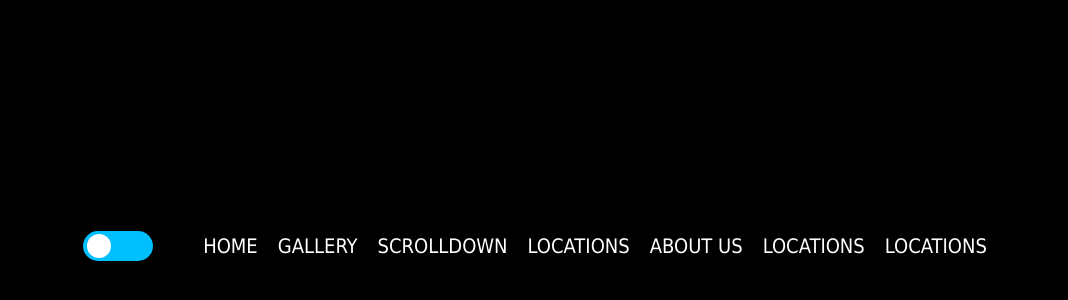
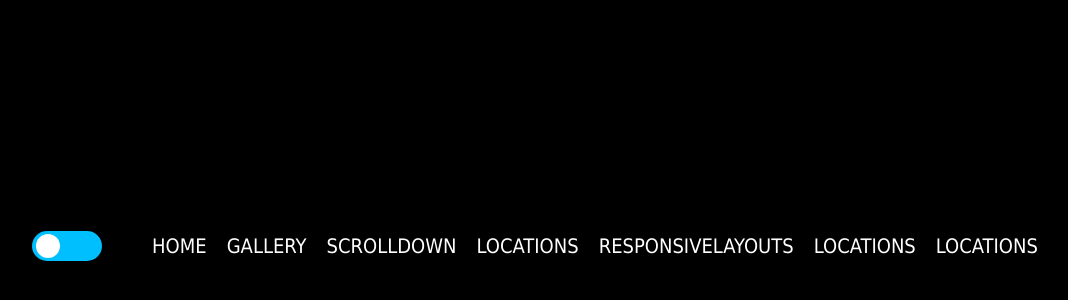
Before and after one commit to MdShahadatHossainbd/DarkDayMode, a plain HTML site: page index.html in a window 1280 px wide. Shown: the part 162-462 px from the top of the page, without its empty margins (100-1168 px from the left). Drawn offline with nearby package versions, Linux system fonts and the light colour scheme.

Commit message:
Update index.html

```diff
--- a/index.html
+++ b/index.html
@@ -17,7 +17,7 @@
         <a href="#">Gallery</a>
         <a href="https://mdshahadathossainbd.github.io/DownToPopoutVideo/">ScrollDown</a>
         <a href="#">Locations</a>
-        <a href="#">About Us</a>
+        <a href="https://mdshahadathossainbd.github.io/ResponsiveMasonryLayouts/">ResponsiveLayouts</a>
         <a href="#">Locations</a>
         <a href="#">Locations</a>
       </ul>
```
